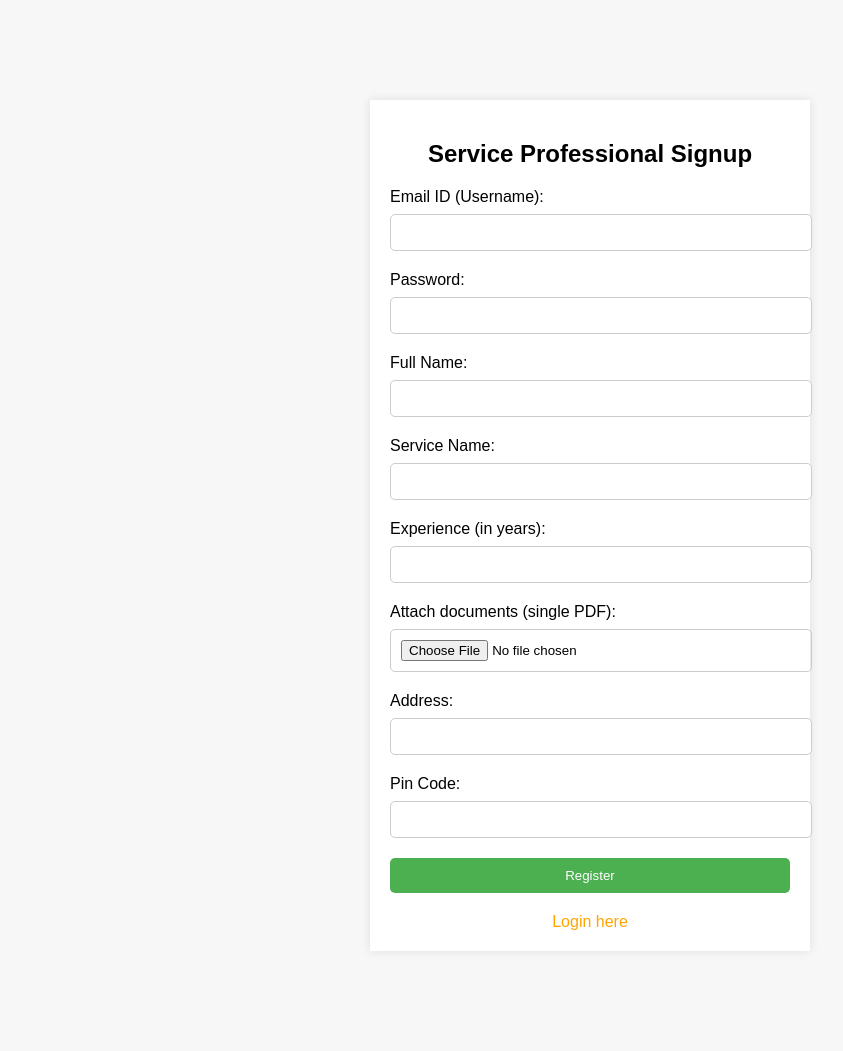
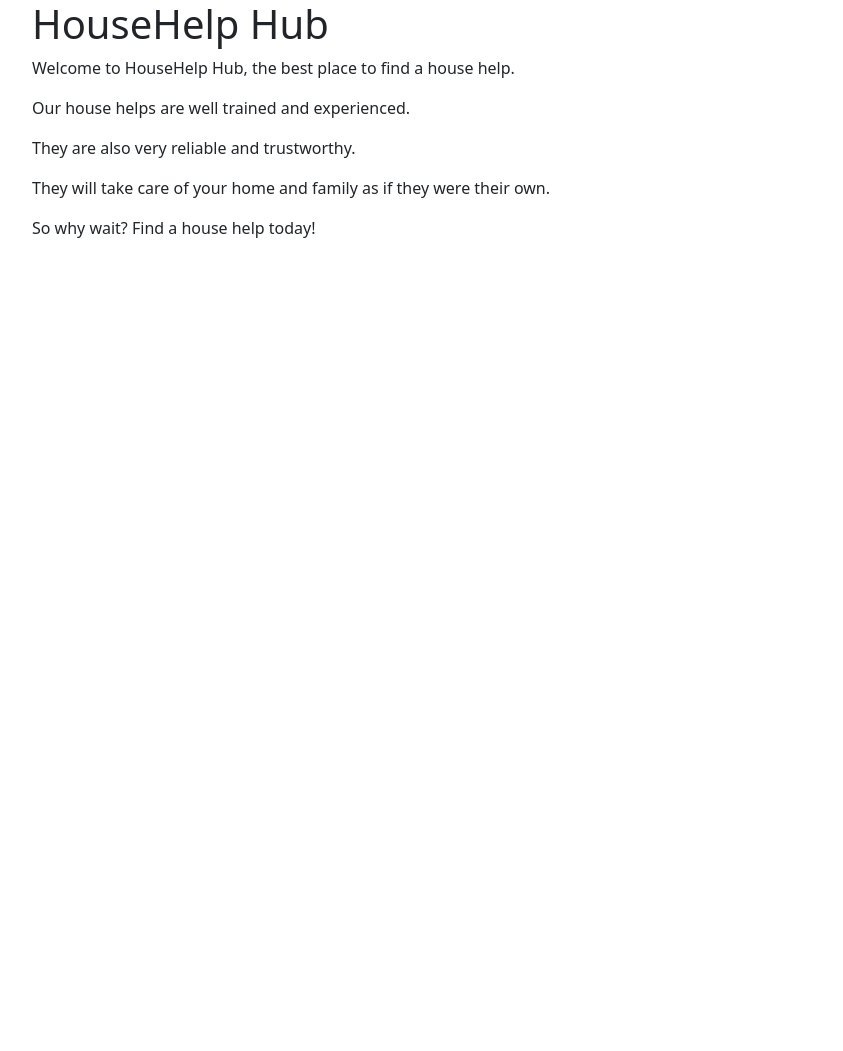
Before and after one commit to mAmanullah7/HouseHelp-Hub, a Flask app: page / in a window 1280 px wide. Shown: the whole page, without its empty margins (50-893 px from the left). After the commit the page ends 238 px from the top, so only its background shows below. Run offline with Flask 3, Linux system fonts and the light colour scheme.

Commit message:
Updated  db and login n signup for user and professionals

```diff
--- a/applications/routes.py
+++ b/applications/routes.py
@@ -4,4 +4,16 @@ from app import app
 
 @app.route('/')
 def index():
+    return render_template('index.html')
+
+@app.route('/login')
+def login():
+    return render_template('login.html')
+
+@app.route('/professional_register')
+def profRegister():
     return render_template('prof.html')
+
+@app.route('/customer_register')
+def custRegister():
+    return render_template('customer.html')
--- a/templates/index.html
+++ b/templates/index.html
@@ -1,20 +1,16 @@
+{% extends 'layout.html' %}
 
-<!DOCTYPE html>
-<html lang="en">
-<head>
-    <meta charset="UTF-8">
-    <meta name="viewport" content="width=device-width, initial-scale=1.0">
-    <title>Document</title>
-</head>
-<body>
-    <h1>Login</h1>
-    <div class="form-group">
-        <label for="Username">Username</label>
-        <input type="text" name="Username">
-    </div>
-    <div>
-        <label for="Password">Password</label>
-        <input type="password" name="password">
-    </div>
-</body>
-</html>
+{% block content %}
+    <h1>HouseHelp Hub</h1>
+    <p>Welcome to HouseHelp Hub, the best place to find a house help.</p>
+    <p>Our house helps are well trained and experienced.</p>
+    <p>They are also very reliable and trustworthy.</p>
+    <p>They will take care of your home and family as if they were their own.</p>
+    <p>So why wait? Find a house help today!</p>
+{% endblock %}
+
+{% block script %}
+    <script>
+        alert('Welcome to HouseHelp Hub!');
+    </script>
+{% endblock %}
--- /dev/null
+++ b/templates/layout.html
@@ -0,0 +1,33 @@
+<!DOCTYPE html>
+<html lang="en">
+
+<head>
+    <meta charset="UTF-8">
+    <meta name="viewport" content="width=device-width, initial-scale=1.0">
+    <title>
+        {% block title %}
+        HouseHelp Hub
+        {% endblock %}
+    </title>
+    <link href="https://cdn.jsdelivr.net/npm/bootstrap@5.3.3/dist/css/bootstrap.min.css" rel="stylesheet" integrity="sha384-QWTKZyjpPEjISv5WaRU9OFeRpok6YctnYmDr5pNlyT2bRjXh0JMhjY6hW+ALEwIH" crossorigin="anonymous">
+    {% block style %}
+
+    {% endblock %}
+</head>
+
+<body>
+    <div class="container">
+    {% block content %}
+
+    {% endblock %}
+</div>
+    {% block script %}
+
+    {% endblock %}
+    <script src="https://cdn.jsdelivr.net/npm/bootstrap@5.3.3/dist/js/bootstrap.bundle.min.js" integrity="sha384-YvpcrYf0tY3lHB60NNkmXc5s9fDVZLESaAA55NDzOxhy9GkcIdslK1eN7N6jIeHz" crossorigin="anonymous"></script>
+
+
+
+</body>
+
+</html>
--- a/templates/prof.html
+++ b/templates/prof.html
@@ -1,4 +1,148 @@
-<!DOCTYPE html>
+{% extends 'layout.html' %}
+{% block title %}
+Professional Signup
+{% endblock %}
+{% block style %}
+
+<style>
+    body {
+        font-family: Arial, sans-serif;
+        background-color: #f7f7f7;
+        margin: 0;
+        padding: 0;
+    }
+    .container {
+        width: 100%;
+        max-width: 400px;
+        margin: 100px auto;
+        padding: 20px;
+        background-color: #fff;
+        box-shadow: 0 0 10px rgba(0, 0, 0, 0.1);
+    }
+    h2 {
+        text-align: center;
+        margin-bottom: 20px;
+    }
+    label {
+        display: block;
+        margin-bottom: 8px;
+    }
+    input[type="text"], input[type="password"], input[type="file"] {
+        width: 100%;
+        padding: 10px;
+        margin-bottom: 20px;
+        border: 1px solid #ccc;
+        border-radius: 5px;
+    }
+    .button {
+        width: 100%;
+        padding: 10px;
+        background-color: #4CAF50;
+        color: white;
+        border: none;
+        border-radius: 5px;
+        cursor: pointer;
+    }
+    .button:hover {
+        background-color: #45a049;
+    }
+    .link {
+        display: block;
+        text-align: center;
+        margin-top: 20px;
+    }
+    .link a {
+        color: orange;
+        text-decoration: none;
+    }
+</style>
+
+{% endblock %}
+
+
+{% block content %}
+<h1>Professional Signup</h1>
+
+
+<form action="/register-professional" method="POST" enctype="multipart/form-data">
+    <div class="form-group">
+        <label for="email" class="form-label">Email ID (Username):</label>
+        <input type="text" id="email" name="email" required class="form-control">
+    </div>
+    <div class="form-group">
+        <label for="password" class="form-label">Password:</label>
+        <input type="password" id="password" name="password" required class="form-control">
+    </div>
+    <div class="form-group">
+        <label for="confirmpassword" class="form-label">Confirm Password:</label>
+        <input type="password" id="password" name="confirm_password" required class="form-control">
+    </div>
+    <div class="form-group">
+        <label for="fullname" class="form-label">Full Name:</label>
+        <input type="text" id="fullname" name="fullname" required class="form-control">
+    </div>
+    <div class="form-group">
+        <label for="services" class="form-select" aria-label="Default select example">Choose a service:</label>
+    <select id="services" name="service" class="form-control">
+        <option selected>Open this select menu</option>
+        <option value="ac_servicing">AC Servicing</option>
+        <option value="plumbing">Plumbing</option>
+        <option value="electrical_repair">Electrical Repair</option>
+        <option value="carpentry">Carpentry</option>
+    </select>
+    <!-- <button type="submit">Submit</button> -->
+    </div>
+    <div class="form-group">
+        <label for="experience" class="form-label">Experience (in years):</label>
+        <input type="text" id="experience" name="experience" required class="form-control">
+    </div>
+    <div class="form-group">
+        <label for="documents" class="form-label">Attach documents (single PDF):</label>
+        <input type="file" id="documents" name="documents" accept="application/pdf" required class="form-control">
+    </div>
+    <div class="form-group">
+        <label for="address" class="form-label">Address:</label>
+        <input type="text" id="address" name="address" required class="form-control">
+    </div>
+    <div class="form-group">
+        <label for="pincode" class="form-label">Pin Code:</label>
+        <input type="text" id="pincode" name="pincode" required class="form-control">
+    </div>
+    <div class="form-group">
+        <button type="submit" class="btn btn-primary">Register</button>
+    </div>
+
+</form>
+<div class="link">
+    Already have an account?
+    <a href="/login" class="btn btn-primary">Login here</a>
+</div>
+
+{% endblock %}
+
+
+
+
+
+
+
+
+
+
+
+
+
+
+
+
+
+
+
+
+
+
+
+<!-- <!DOCTYPE html>
 <html lang="en">
 <head>
     <meta charset="UTF-8">
@@ -92,4 +236,4 @@
         </div>
     </div>
 </body>
-</html>
+</html> -->
```
Also changed, not shown: applications/models.py (+77 -25 lines), templates/customer.html (+41 -27 lines), templates/login.html (+20 -23 lines), instance/db.sqlite3 (added).
